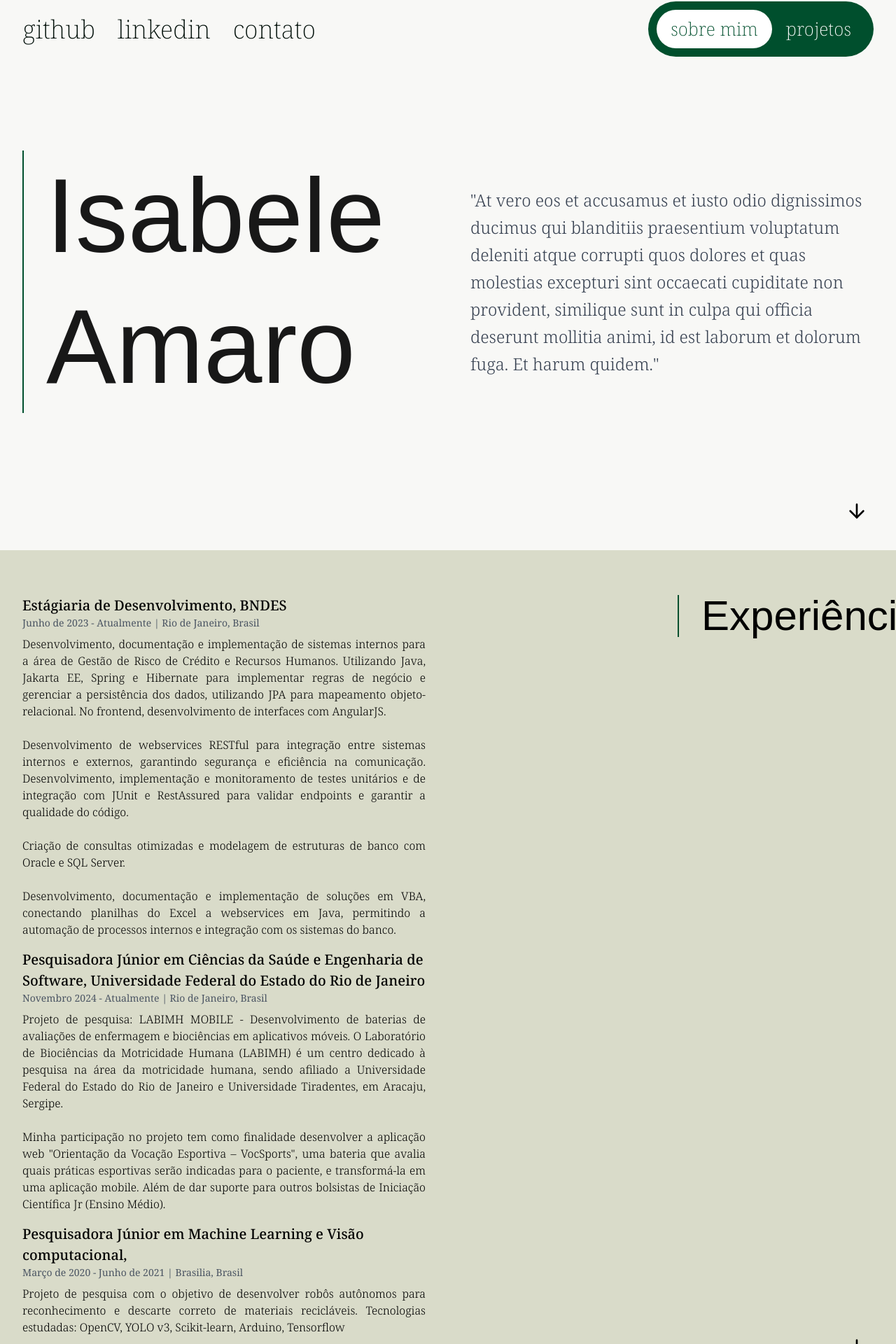
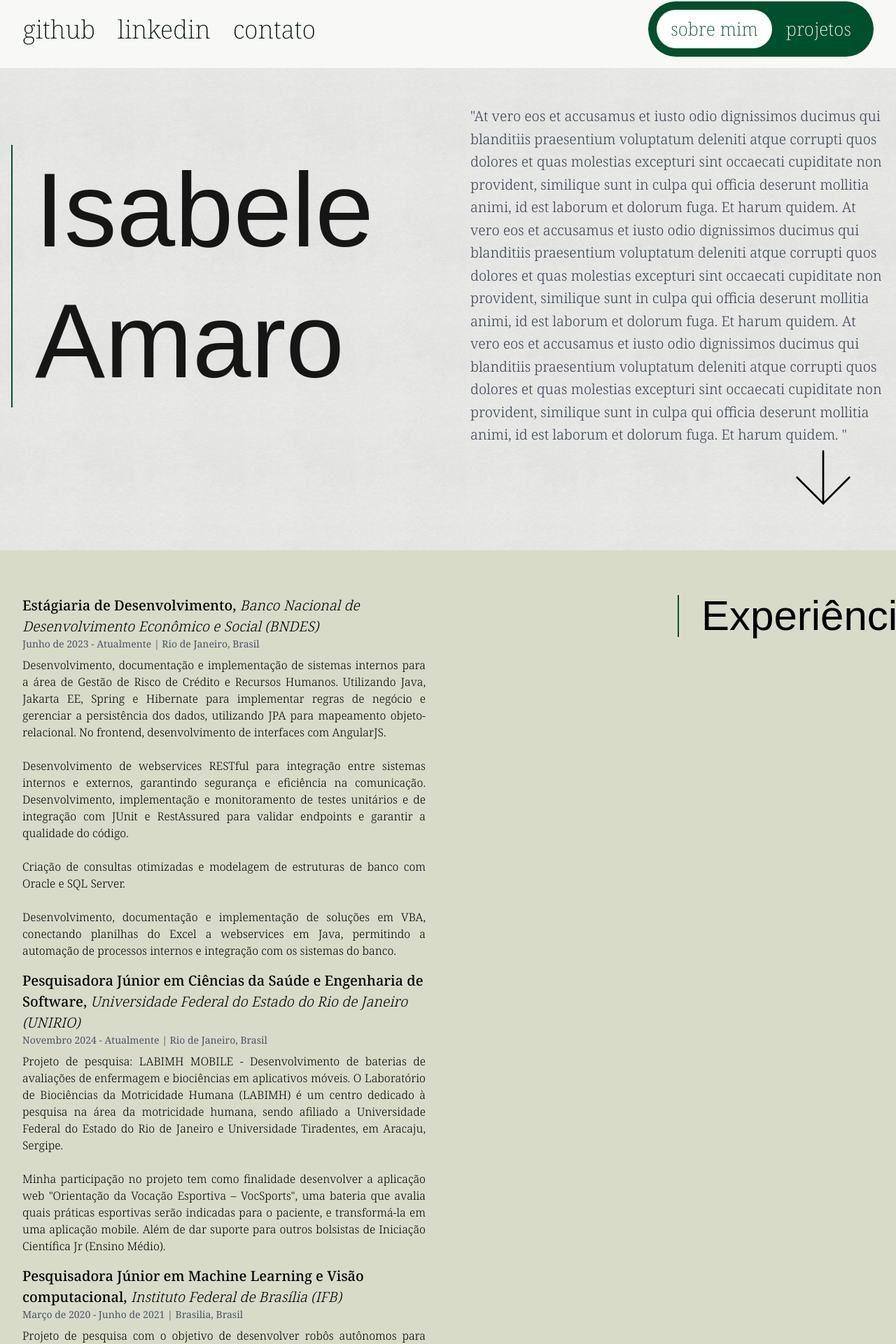
Before and after one commit to IsabeleAAmaro/PersonalWebsite, a Next.js app: page / in a window 1280 px wide. Shown: the part 14-1934 px from the top of the page at 70% size. Built offline with nearby package versions, Linux system fonts and the light colour scheme; a web font is replaced by a local one.

Commit message:
Mudanças nas setas de scroll, background image (textura) e texto da hero

```diff
--- a/app/globals.css
+++ b/app/globals.css
@@ -6,7 +6,6 @@
   --foreground-rgb: 0, 0, 0;
   --background-start-rgb: 248, 248, 246;
   --background-end-rgb: 248, 248, 246;
-  --texture: url(https://i.gyazo.com/a26366e538851a5c569ff648e99b7fd4.png);
 }
 
 html {
@@ -15,7 +14,8 @@ html {
 
 body {
   color: rgb(var(--foreground-rgb));
-  background: rgb(var(--background-start-rgb));
+  background-size: cover;
+  background: rgb(var(--background-start-rgb)) url('Paper.png') repeat center;
   font-family: var(--font-noto-serif);
 }
 
--- a/components/Experiences.tsx
+++ b/components/Experiences.tsx
@@ -11,7 +11,7 @@ export default function Experiences() {
 
   const experiences = [
     {
-      title: "Estágiaria de Desenvolvimento, BNDES",
+      title: "Estágiaria de Desenvolvimento, \nBanco Nacional de Desenvolvimento Econômico e Social (BNDES)",
       period: "Junho de 2023 - Atualmente | Rio de Janeiro, Brasil",
       description: "Desenvolvimento, documentação e implementação de sistemas internos para a área de Gestão de Risco de Crédito e Recursos Humanos. Utilizando Java, Jakarta EE, Spring e Hibernate para implementar regras de negócio e gerenciar a persistência dos dados, utilizando JPA para mapeamento objeto-relacional. No frontend, desenvolvimento de interfaces com AngularJS.\n" +
           "\n" +
@@ -22,7 +22,7 @@ export default function Experiences() {
           "Desenvolvimento, documentação e implementação de soluções em VBA, conectando planilhas do Excel a webservices em Java, permitindo a automação de processos internos e integração com os sistemas do banco."
     },
     {
-      title: "Pesquisadora Júnior em Ciências da Saúde e Engenharia de Software, Universidade Federal do Estado do Rio de Janeiro",
+      title: "Pesquisadora Júnior em Ciências da Saúde e Engenharia de Software, \nUniversidade Federal do Estado do Rio de Janeiro (UNIRIO)",
       period: "Novembro 2024 - Atualmente | Rio de Janeiro, Brasil",
       description:
         "Projeto de pesquisa: LABIMH MOBILE - Desenvolvimento de baterias de avaliações de enfermagem e biociências em aplicativos móveis. O Laboratório de Biociências da Motricidade Humana (LABIMH) é um centro dedicado à pesquisa na área da motricidade humana, sendo afiliado a Universidade Federal do Estado do Rio de Janeiro e Universidade Tiradentes, em Aracaju, Sergipe.\n" +
@@ -30,7 +30,7 @@ export default function Experiences() {
           "Minha participação no projeto tem como finalidade desenvolver a aplicação web \"Orientação da Vocação Esportiva – VocSports\", uma bateria que avalia quais práticas esportivas serão indicadas para o paciente, e transformá-la em uma aplicação mobile. Além de dar suporte para outros bolsistas de Iniciação Científica Jr (Ensino Médio).",
     },
     {
-      title: "Pesquisadora Júnior em Machine Learning e Visão computacional, ",
+      title: "Pesquisadora Júnior em Machine Learning e Visão computacional, \nInstituto Federal de Brasília (IFB)",
       period: "Março de 2020 - Junho de 2021 | Brasilia, Brasil",
       description:
         "Projeto de pesquisa com o objetivo de desenvolver robôs autônomos para reconhecimento e descarte correto de materiais recicláveis. Tecnologias estudadas: OpenCV, YOLO v3, Scikit-learn, Arduino, Tensorflow",
@@ -41,13 +41,20 @@ export default function Experiences() {
   <section id="experiencias" className="min-h-screen py-16 px-8 bg-secondary">
     <div className="max-w-7xl mx-auto w-full grid grid-cols-1 md:grid-cols-2 gap-4 items-start">
       <div className="space-y-4">
-            {experiences.map((exp, index) => (
+        {experiences.map((exp, index) => {
+          const [cargo, empresa] = exp.title.split(", ");
+
+          return (
             <div key={index} className="max-w-xl">
-                  <h3 className="font-medium text-[20px]">{exp.title}</h3>
+              <h3 className="font-medium text-[20px]">
+                {cargo},{" "}
+                <span className="font-light italic">{empresa}</span>
+              </h3>
               <p className="text-sm text-gray-600 mb-2">{exp.period}</p>
               <p className="body-text whitespace-pre-line text-justify">{exp.description}</p>
             </div>
-            ))}
+          );
+        })}
       </div>
 
       <div className="md:pl-80">
@@ -56,15 +63,6 @@ export default function Experiences() {
         </div>
       </div>
     </div>
-        <button
-            onClick={scrollToStack}
-            className="absolute -bottom-300 right-10 scroll-arrow"
-            aria-label="Scroll to experiences"
-        >
-          <ArrowDown size={32}/>
-        </button>
-
-        <div ref={MinhaStackRef}></div>
   </section>
 )
 }
--- a/components/Hero.tsx
+++ b/components/Hero.tsx
@@ -11,7 +11,7 @@ export default function Hero() {
   }
 
   return (
-    <section id="hero" className="min-h-screen pt-8 px-8 flex flex-col justify-center relative">
+    <section id="hero" className="min-h-screen pt-4 px-4 flex flex-col justify-center relative">
       <div className="max-w-7xl mx-auto w-full grid grid-cols-1 md:grid-cols-2 gap-16 items-center">
         <div className="border-l-2 border-primary pl-8">
           <h1 className="heading text-[150px] opacity-90 leading-tight">
@@ -21,10 +21,17 @@ export default function Hero() {
           </h1>
         </div>
         <div>
-          <p className="body-text text-2xl leading-relaxed text-gray-700">
+          <p className="body-text text-xl leading-relaxed text-gray-700">
             "At vero eos et accusamus et iusto odio dignissimos ducimus qui blanditiis praesentium voluptatum deleniti
             atque corrupti quos dolores et quas molestias excepturi sint occaecati cupiditate non provident, similique
-            sunt in culpa qui officia deserunt mollitia animi, id est laborum et dolorum fuga. Et harum quidem."
+            sunt in culpa qui officia deserunt mollitia animi, id est laborum et dolorum fuga. Et harum quidem.
+              At vero eos et accusamus et iusto odio dignissimos ducimus qui blanditiis praesentium voluptatum deleniti
+            atque corrupti quos dolores et quas molestias excepturi sint occaecati cupiditate non provident, similique
+            sunt in culpa qui officia deserunt mollitia animi, id est laborum et dolorum fuga. Et harum quidem.
+              At vero eos et accusamus et iusto odio dignissimos ducimus qui blanditiis praesentium voluptatum deleniti
+            atque corrupti quos dolores et quas molestias excepturi sint occaecati cupiditate non provident, similique
+            sunt in culpa qui officia deserunt mollitia animi, id est laborum et dolorum fuga. Et harum quidem.
+              "
           </p>
         </div>
       </div>
@@ -34,7 +41,7 @@ export default function Hero() {
         className="absolute bottom-10 right-10 scroll-arrow"
         aria-label="Scroll to experiences"
       >
-        <ArrowDown size={32} />
+        <ArrowDown size={128} strokeWidth={0.5}/>
       </button>
 
       <div ref={experiencesRef}></div>
```
Also changed, not shown: app/Paper.png (added). Lines whose indentation alone changed are shown as unchanged.
